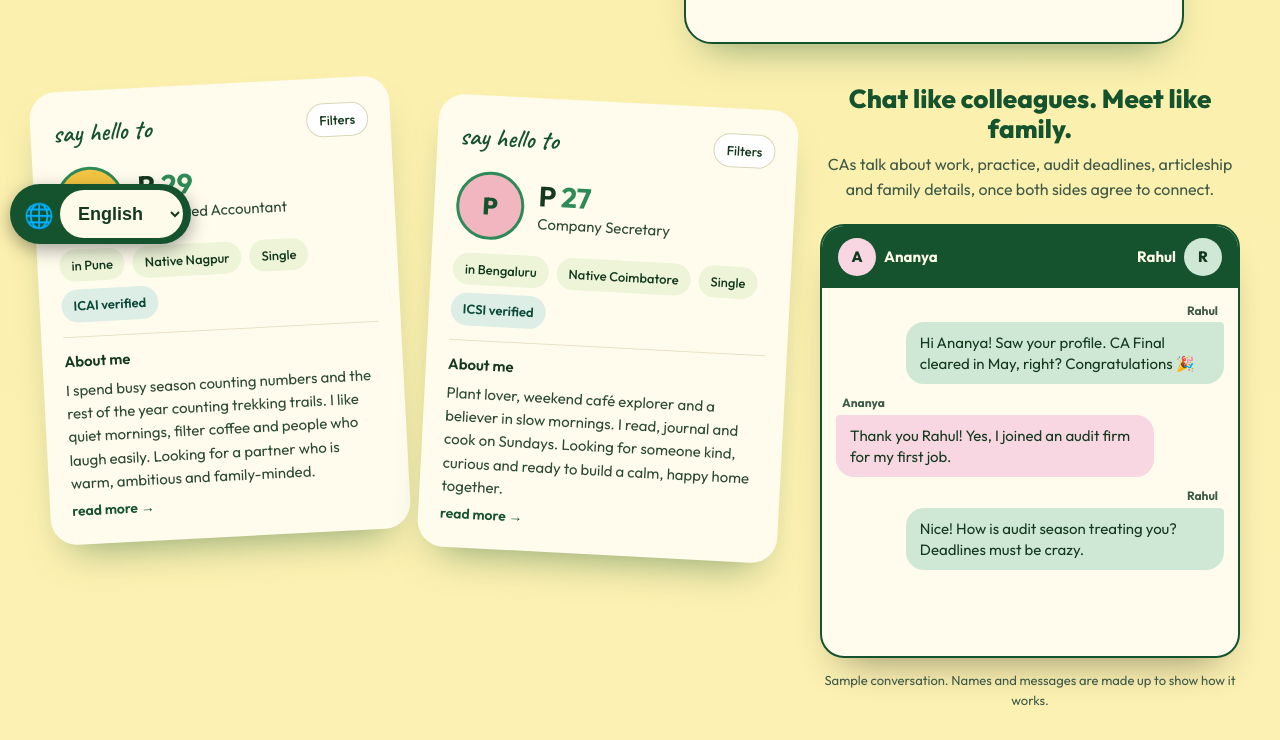
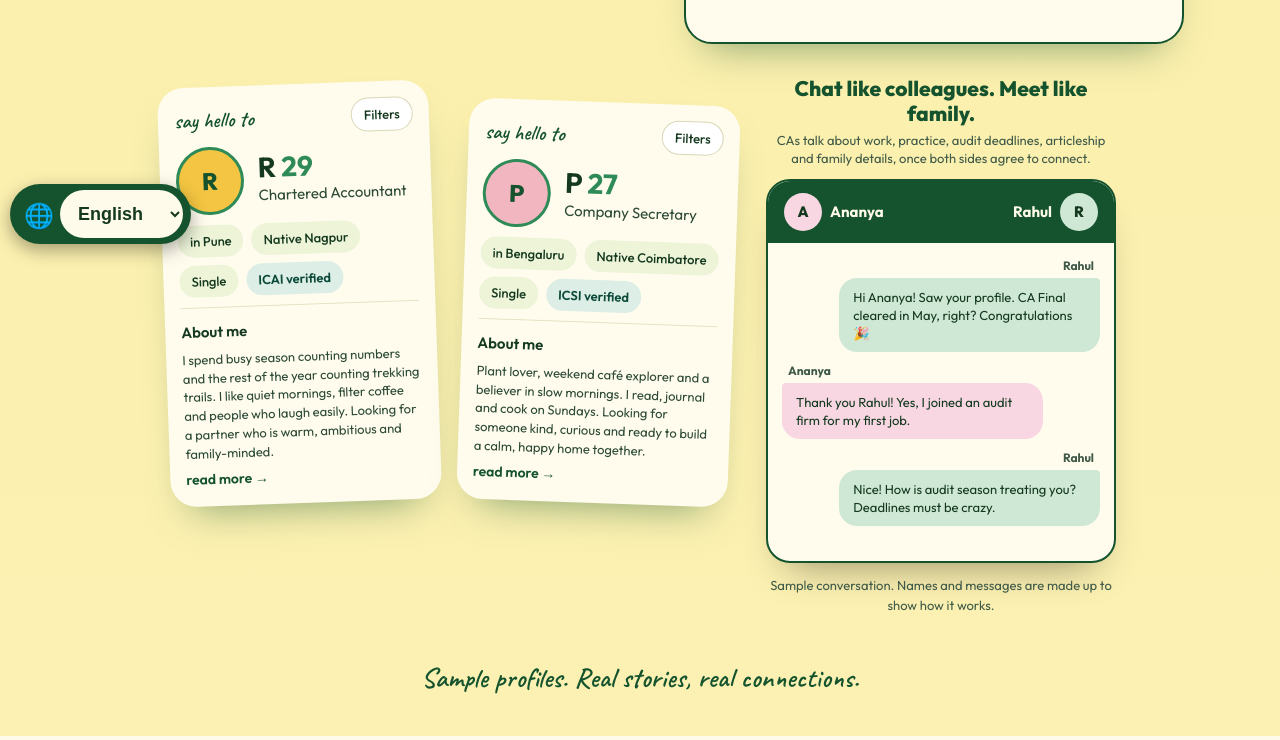
Before and after one commit to msivareddy2123/marrycaindia, a plain HTML site: page index.html in a window 1280 px wide. Shown: the part 540-1280 px from the top of the page. Drawn offline with nearby package versions, Linux system fonts and the light colour scheme.

Commit message:
Add files via upload

```diff
--- a/index.html
+++ b/index.html
@@ -55,6 +55,12 @@ details[open] .plus{transform:rotate(45deg)}
 .mci-foot>span{max-width:100%}
 @media(max-width:700px){.mci-foot{flex-direction:column;align-items:flex-start;padding:28px 18px 110px !important;gap:14px}.mci-foot>span{flex:none !important;width:100%}.mci-foot a{display:inline-block;padding:2px 0}}
 html,body{overflow-x:hidden}
+.hero-cards>div{flex:1 1 0 !important;min-width:0 !important;max-width:270px !important;padding:16px !important;gap:10px !important}
+.hero-cards>div:first-child{transform:rotate(-2deg) !important}.hero-cards>div:nth-child(2){transform:rotate(2deg) !important}
+.hero-cards>div p{font-size:13px !important;line-height:1.45 !important}
+.hero-cards>div span[style*="Caveat"]{font-size:21px !important}
+.chat-card .cb{font-size:13px}
+@media(max-width:860px){.hero-cards{flex-wrap:wrap !important;flex:1 1 100% !important}.hero-cards>div{flex:1 1 240px !important}.chat-sec{flex:1 1 100%;max-width:420px}}
 @media(max-width:900px){.hero-txt{align-items:center !important;text-align:center !important}.hero-txt div{justify-content:center !important}}
 .wchip{cursor:pointer;transition:transform .12s}.wchip:hover{transform:translateY(-2px)}.wchip:focus-visible{outline:3px solid #14532D;outline-offset:2px}
 .mci-tick{background:#14532D;color:#FFFBEA;overflow:hidden;white-space:nowrap;padding:14px 0;border-top:3px solid #F4C542;border-bottom:3px solid #F4C542}
@@ -116,7 +122,7 @@ html,body{overflow-x:hidden}
 
 <!-- sample cards -->
 <div class="hero-row" style="display:flex;flex-wrap:wrap;gap:32px;justify-content:center;align-items:flex-start;width:100%">
-<div class="hero-cards" style="position:relative;flex:1 1 620px;min-width:0;display:flex;flex-wrap:wrap;gap:28px;justify-content:center;align-items:flex-start;padding:12px 0 8px">
+<div class="hero-cards" style="position:relative;flex:0 1 570px;min-width:0;display:flex;flex-wrap:nowrap;gap:28px;justify-content:center;align-items:flex-start;padding:12px 0 8px">
 <div style="flex:1 1 280px;max-width:340px;min-width:0;background:#FFFCEE;border-radius:26px;padding:22px;box-shadow:0 22px 40px -22px rgba(20,83,45,0.55);transform:rotate(-3deg);display:flex;flex-direction:column;gap:14px;text-align:left">
 <div style="display:flex;justify-content:space-between;align-items:center;gap:8px">
 <span style="font-family:'Caveat',cursive;font-size:26px;font-weight:600;color:#14532D">say hello to</span>
@@ -187,15 +193,15 @@ html,body{overflow-x:hidden}
 
 <!-- Who can join -->
 <style>
-.chat-sec{flex:0 1 420px;max-width:440px;min-width:0;margin:0;padding:12px 0 0;text-align:center}
-.chat-sec h2{margin:0 0 8px;font-size:26px;line-height:1.15;font-weight:800;color:#14532D}
-.chat-sec p.sub{margin:0 auto 22px;max-width:560px;color:#3F5A48;font-size:16px}
+.chat-sec{flex:0 1 350px;max-width:360px;min-width:0;margin:0;padding:4px 0 0;text-align:center}
+.chat-sec h2{margin:0 0 6px;font-size:21px;line-height:1.15;font-weight:800;color:#14532D}
+.chat-sec p.sub{margin:0 auto 12px;max-width:340px;color:#3F5A48;font-size:13px;line-height:1.4}
 .chat-card{max-width:440px;margin:0 auto;background:#FFFCEE;border:2px solid #14532D;border-radius:24px;overflow:hidden;box-shadow:0 22px 40px -22px rgba(0,0,0,.45);text-align:left}
 .chat-top{display:flex;justify-content:space-between;align-items:center;background:#14532D;color:#FFFBEA;padding:12px 16px;gap:10px}
 .chat-p{display:flex;align-items:center;gap:8px;font-weight:700;font-size:15px;line-height:1.2}
 .chat-p small{display:block;font-weight:500;font-size:12px;opacity:.85}
 .chat-av{width:38px;height:38px;border-radius:50%;display:flex;align-items:center;justify-content:center;font-weight:800;color:#14391F;flex:none}
-.chat-body{height:340px;overflow:hidden;padding:14px;display:flex;flex-direction:column;gap:10px;scroll-behavior:smooth}
+.chat-body{height:290px;overflow:hidden;padding:14px;display:flex;flex-direction:column;gap:10px;scroll-behavior:smooth}
 .cm{max-width:82%;display:flex;flex-direction:column;gap:2px;animation:cmin .35s ease both}
 .cm.cg{align-self:flex-start}.cm.cbm{align-self:flex-end;align-items:flex-end}
 .cn{font-size:12px;font-weight:700;color:#3F5A48;padding:0 6px}
```
